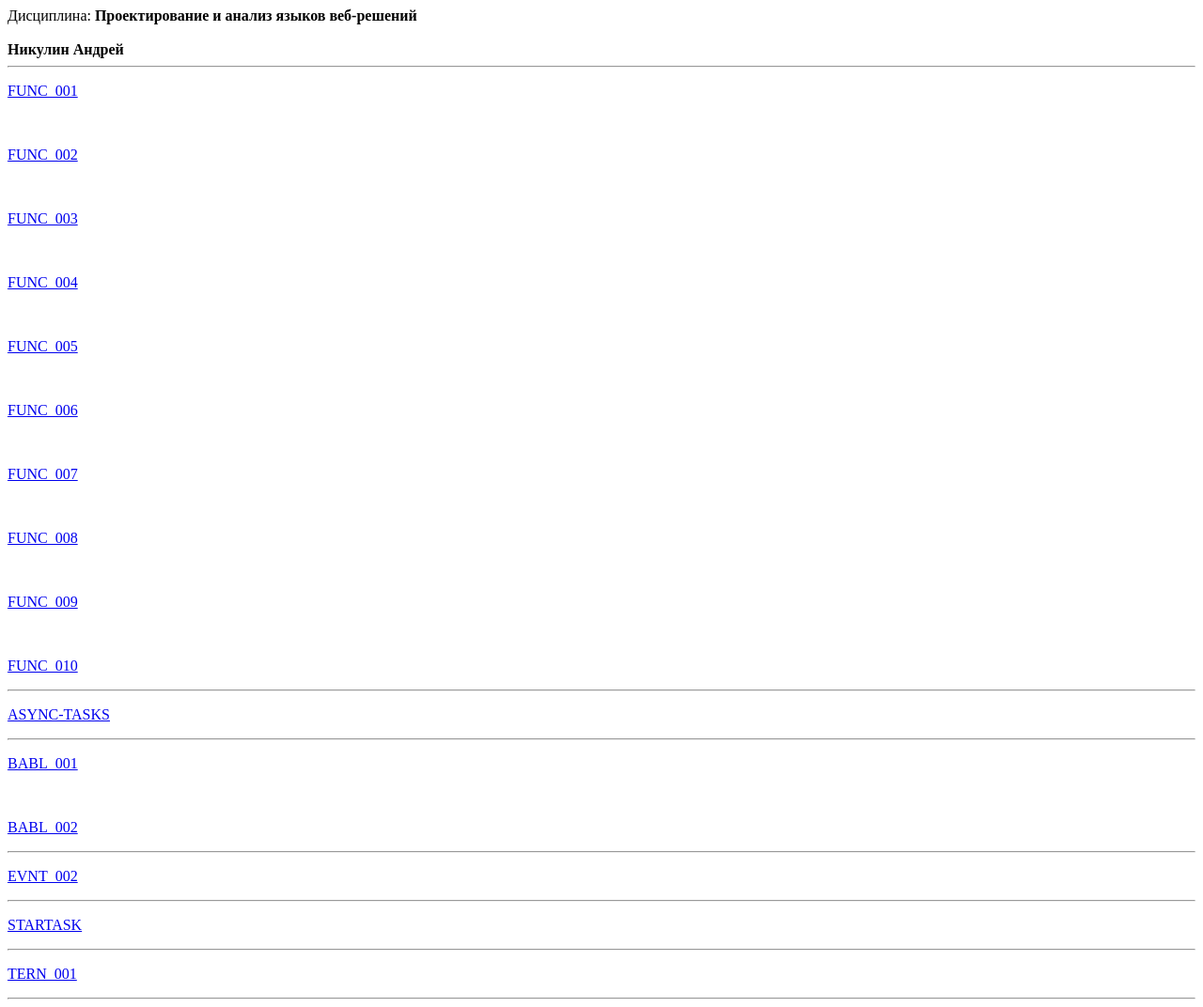
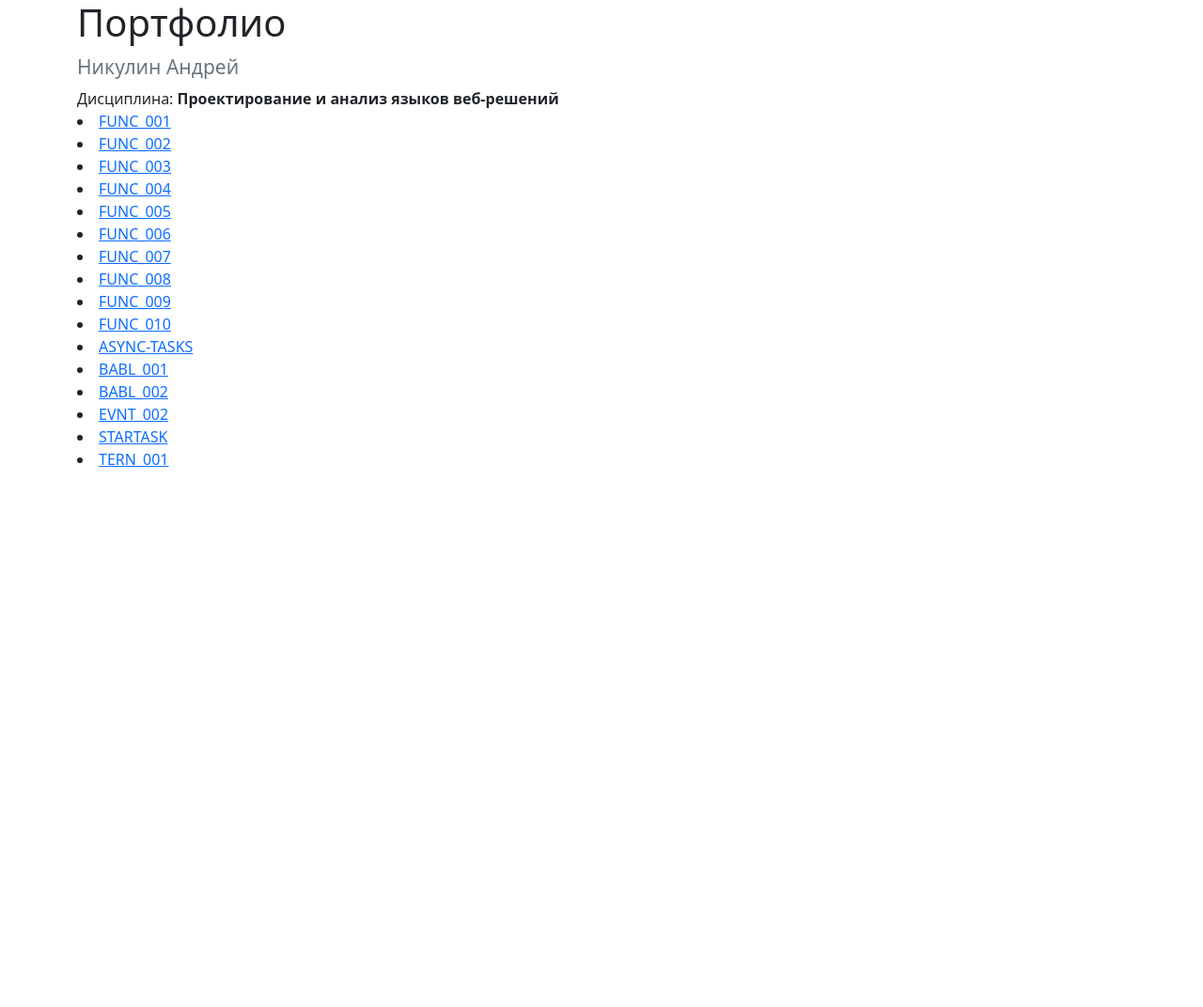
Before and after one commit to aonikulin/Web-portfolio-ITMO, a plain HTML site: page index.html in a window 1280 px wide. Shown: the whole page at 94% size. After the commit the page ends 800 px from the top, so only its background shows below. Drawn offline with nearby package versions, Linux system fonts and the light colour scheme.

Commit message:
Update index.html

```diff
--- a/index.html
+++ b/index.html
@@ -1,47 +1,38 @@
 <!doctype html>
 <html lang="ru">
-<head>
-  <meta charset="utf-8" />
-  <title></title>
-  <link rel="stylesheet" href="style.css" />
-</head>
-<body>
- Дисциплина: <b>Проектирование и анализ языков веб-решений</b><br>
-<br>
-<b>Никулин Андрей</b>
-<br>
-<hr>
-<p><a href="https://kodaktor.ru/task_func_c0eae">FUNC_001</a></p>
-<br>
-<p><a href="https://kodaktor.ru/func_d6511">FUNC_002</a></p>
-<br>
-<p><a href="https://kodaktor.ru/func_0968f">FUNC_003</a></p>
-<br>
-<p><a href="https://kodaktor.ru/func_385ca">FUNC_004</a></p>
-<br>
-<p><a href="https://kodaktor.ru/func_8f230">FUNC_005</a></p>
-<br>
-<p><a href="https://kodaktor.ru/func_a0a2a">FUNC_006</a></p>
-<br>
-<p><a href="https://kodaktor.ru/func_e2fb7">FUNC_007</a></p>
-<br>
-<p><a href="https://kodaktor.ru/func_32ab3">FUNC_008</a></p>
-<br>
-<p><a href="https://kodaktor.ru/func_0059a">FUNC_009</a></p>
-<br>
-<p><a href="https://kodaktor.ru/func_82b68">FUNC_010</a></p>
-<hr>
-<p><a href="https://codepen.io/andreievenst/pen/jOWxdYd">ASYNC-TASKS</a></p>
-<hr>
-<p><a href="https://kodaktor.ru/babl_80f6d">BABL_001</a></p>
-<br>
-<p><a href="https://kodaktor.ru/bind02032018_95a6b">BABL_002</a></p>
-<hr>
-<p><a href="https://kodaktor.ru/evnt_a576b">EVNT_002</a></p>
-<hr>
-<p><a href="https://kodaktor.ru/startask_0fd86">STARTASK</a></p>
-<hr>
-<p><a href="https://kodaktor.ru/tern_bcaf4">TERN_001</a></p>
-<hr>
-</body>
+  <head>
+    <meta charset="utf-8">
+    <meta name="viewport" content="width=device-width, initial-scale=1">
+    <link href="https://cdn.jsdelivr.net/npm/bootstrap@5.0.0-beta1/dist/css/bootstrap.min.css" rel="stylesheet" integrity="sha384-giJF6kkoqNQ00vy+HMDP7azOuL0xtbfIcaT9wjKHr8RbDVddVHyTfAAsrekwKmP1" crossorigin="anonymous">
+
+    <title>Портфолио</title>
+  </head>
+  <body>
+    <div class="container">
+        <h1>Портфолио</h1>
+
+        <h4>
+            <small class="text-muted">Никулин Андрей</small>
+        </h4>
+    Дисциплина: <b>Проектирование и анализ языков веб-решений</b><br>
+    <li><a href="https://kodaktor.ru/task_func_c0eae">FUNC_001</a></li>
+    <li><a href="https://kodaktor.ru/func_d6511">FUNC_002</a></li>
+    <li><a href="https://kodaktor.ru/func_0968f">FUNC_003</a></li>
+    <li><a href="https://kodaktor.ru/func_385ca">FUNC_004</a></li>
+    <li><a href="https://kodaktor.ru/func_8f230">FUNC_005</a></li>
+    <li><a href="https://kodaktor.ru/func_a0a2a">FUNC_006</a></li>
+    <li><a href="https://kodaktor.ru/func_e2fb7">FUNC_007</a></li>
+    <li><a href="https://kodaktor.ru/func_32ab3">FUNC_008</a></li>
+    <li><a href="https://kodaktor.ru/func_0059a">FUNC_009</a></li>
+    <li><a href="https://kodaktor.ru/func_82b68">FUNC_010</a></li>
+    <li><a href="https://codepen.io/andreievenst/pen/jOWxdYd">ASYNC-TASKS</a></li>
+    <li><a href="https://kodaktor.ru/babl_80f6d">BABL_001</a></li>
+    <li><a href="https://kodaktor.ru/bind02032018_95a6b">BABL_002</a></li>
+    <li><a href="https://kodaktor.ru/evnt_a576b">EVNT_002</a></li>
+    <li><a href="https://kodaktor.ru/startask_0fd86">STARTASK</a></li>
+    <li><a href="https://kodaktor.ru/tern_bcaf4">TERN_001</a></li>
+    </div>
+
+    <script src="https://cdn.jsdelivr.net/npm/bootstrap@5.0.0-beta1/dist/js/bootstrap.bundle.min.js" integrity="sha384-ygbV9kiqUc6oa4msXn9868pTtWMgiQaeYH7/t7LECLbyPA2x65Kgf80OJFdroafW" crossorigin="anonymous"></script>
+  </body>
 </html>
```
